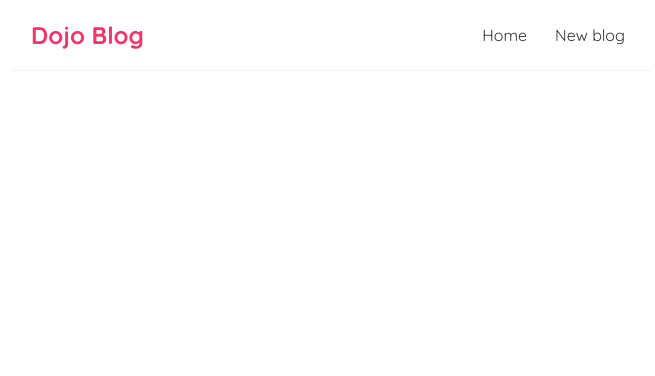
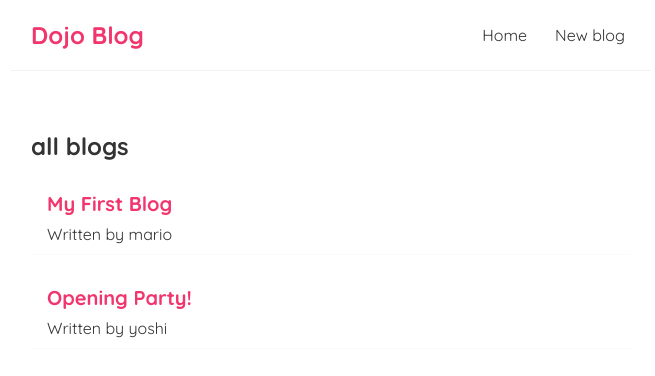
Before and after one commit to Kaweesha-mr/React, a React (Create React App) app in the folder dojo-blog/: page / in a window 1280 px wide. Shown: the top 376 px of the page, without its empty margins (309-964 px from the left). Built offline with nearby package versions, Linux system fonts and the light colour scheme; data requests are answered from the project's data file.

Commit message:
data fecthing success

```diff
--- a/dojo-blog/src/BlogList.js
+++ b/dojo-blog/src/BlogList.js
@@ -9,7 +9,6 @@ const BlogList = ({blog,title,handleDelete}) => {
             <div className="blog-preview" key={blog.id}>
                 <h2>{blog.title}</h2>
                 <p>Written by {blog.author}</p>
-                <button onClick={() => handleDelete(blog.id)}> Delete blog</button>
             </div>
             ))}
         </div>
--- a/dojo-blog/src/home.js
+++ b/dojo-blog/src/home.js
@@ -36,7 +36,7 @@ const Home = () => {
 
         //this is a end point
         //this is like a get request
-        fetch('http://localhost:8000/blogs')
+        fetch('http://localhost:8001/blogs')
 
         //
         .then(res => {
@@ -49,7 +49,7 @@ const Home = () => {
         .then(data =>{
 
             console.log(data);
-            setBlog(data.blogs)
+            setBlog(data)
 
 
         })
```
